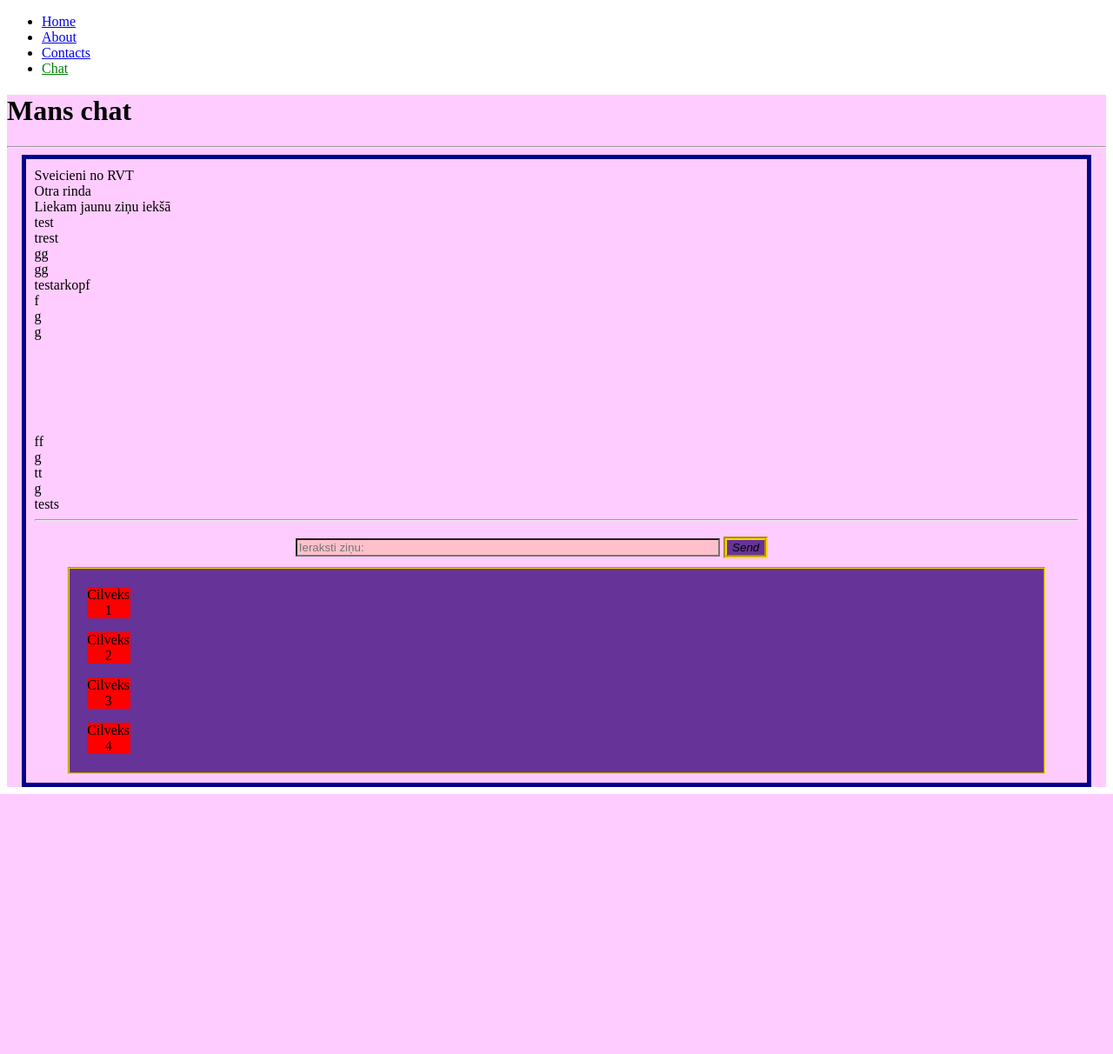
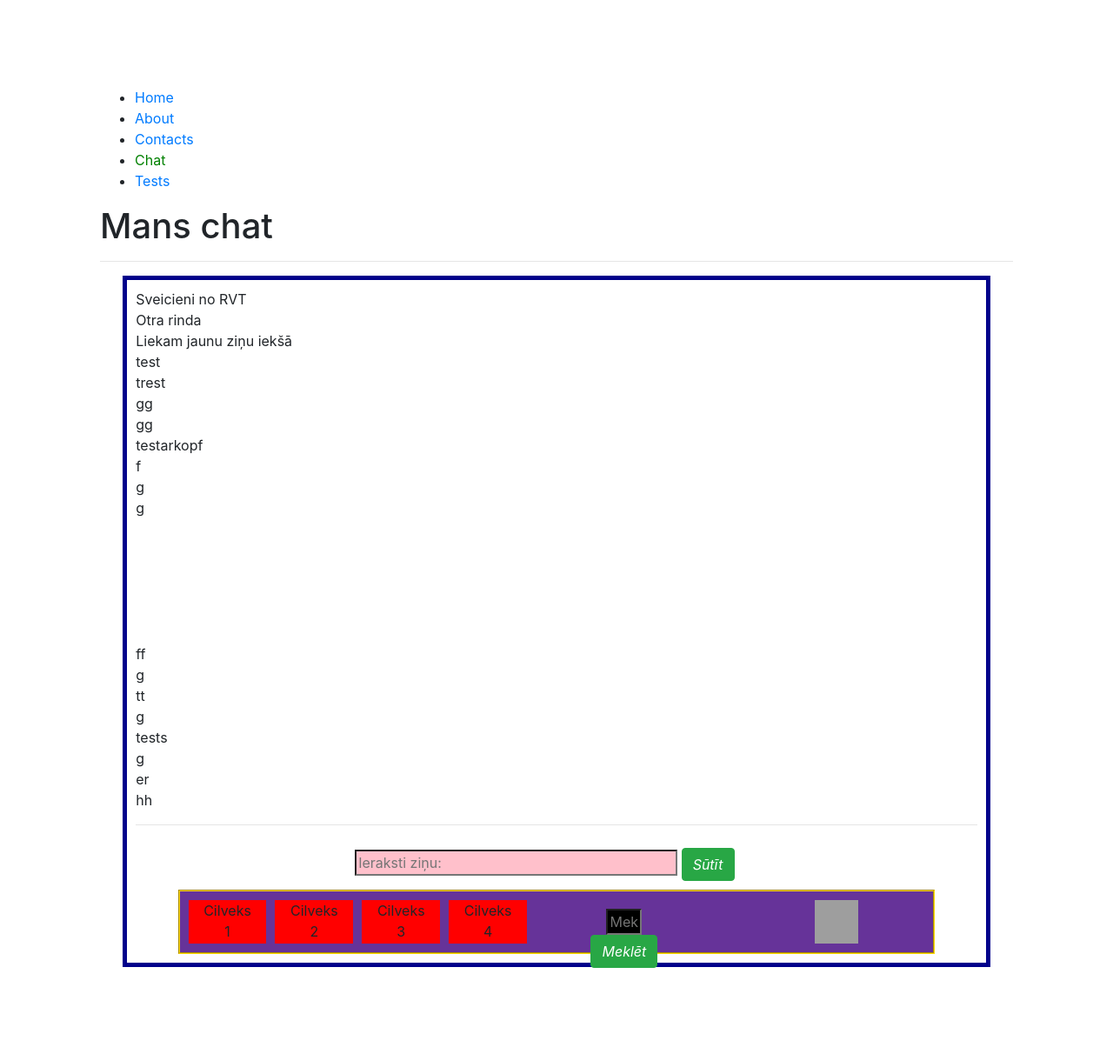
Before and after one commit to KristiaansRiekstins/chatprojekts2, a Flask app: page / in a window 1280 px wide. Shown: the whole page at 87% size. Before the commit the page ends 913 px from the top, so only its background shows below. Run offline with Flask 2, Linux system fonts and the light colour scheme; some libraries are stand-ins or nearby versions; grey boxes are pictures that could not be loaded.

Commit message:
Pielaboju dizainu, pieliku klāt boostrap stylesheet.

```diff
--- a/chats.txt
+++ b/chats.txt
@@ -20,3 +20,6 @@ g
 tt
 g
 tests
+g
+er
+hh
--- a/main.py
+++ b/main.py
@@ -6,8 +6,6 @@ app = Flask(__name__)
 @app.route('/')
 def index_lapa():
   return render_template('chats.html', aktiva_lapa ="chats")
-
-
 
 @app.route('/home')
 def home():
@@ -21,7 +19,9 @@ def about():
 def contacts():
   return render_template("contacts.html", aktiva_lapa ="contacts")
 
-
+@app.route('/testingarea')
+def testingarea():
+  return render_template("testingarea.html", aktiva_lapa ="testingarea")
 
 @app.route('/health')
 def health_check():
--- a/static/css/main.css
+++ b/static/css/main.css
@@ -4,6 +4,10 @@
     padding: 10px;
     border: 5px solid darkblue;
     margin: auto;
+}
+
+.body{
+    margin: 100px;
 }
 
 .active > a{
@@ -36,7 +40,7 @@
     background-color: pink;
     width: 80%;
     border:
-    text coral;
+
 }
 
 .peoplebox{
@@ -45,12 +49,28 @@
     max-width: 90%;
     margin-left: auto;
     margin-right: auto;
+
     background-color: rebeccapurple;
     border: 2px groove gold;
     padding: 5px 20px 5px 20px;
 }
 
 .kolona-k{
-    max-width: 50px;
-    max-height: 50px;
+    height: 50px;
+    width: 50px;
+    margin: 5px;
 }
+
+.meklesana{
+    color: white;
+    background-color: black;
+    width: 50%;
+    border:
+
+}
+
+.kolona-search{
+    height: 50px;
+    width: 50px;
+    margin: 5px;
+}
--- a/templates/chats.html
+++ b/templates/chats.html
@@ -4,14 +4,6 @@
 
 {% block izvelne %}
     <body onload="lasiChatu();" class="body">
-
-        <div class="container konteineris-s">
-            <div class="row rinda-r">
-
-
-                <div class="col-md-2 col-sm-6 col-1" style="background-color:#ffccff">
-
-
         <h1>Mans chat</h1>
         <hr />
         <div class="box">
@@ -20,31 +12,38 @@
         <hr />
             <div class="input">
                 <input class="ievade"id="zinja" placeholder="Ieraksti ziņu: " type="text">
-                            <button class="btn btn-success myBtn" role="button" onClick="suutiZinju();" type="submit">Send</button>
+                <button class="btn btn-success myBtn" role="button" onClick="suutiZinju();" type="submit">Sūtīt</button>
             </div>
             <div class="peoplebox">
                 <div class="row rinda-r">
-                                <div class="col-md-2 col-sm-6 kolona-k" style="background-color:red">
+                    <div class="col kolona-k" style="background-color:red">
                         <p>Cilveks 1</p>
-
                     </div>
-                                <div class="col-md-2 col-sm-6 kolona-k" style="background-color:red">
+                    <div class="col kolona-k" style="background-color:red">
                         <p>Cilveks 2</p>
                     </div>
-                                <div class="col-md-2 col-sm-6 kolona-k" style="background-color:red">
+                    <div class="col kolona-k" style="background-color:red">
                         <p>Cilveks 3</p>
                     </div>
-                                <div class="col-md-2 col-sm-6 kolona-k" style="background-color:red">
+                    <div class="col kolona-k" style="background-color:red">
                         <p>Cilveks 4</p>
+                    </div>
+
+                <div class="row rinda-r">
+                    <div class="col kolona-k">
+                        <div class="input">
+                            <input class="meklesana" placeholder="Meklējiet kontaktus: " type="text">
+                            <button class="btn btn-success myBtn" type="submit">Meklēt</button>
+                        </div>
+                    </div>
+                    <div class="col kolona-k">
+                        <a href="#">
+                        <img alt="W3Schools" src="https://pngimg.com/uploads/plus/plus_PNG84.png" width="50px" height="50px">
                     </div>
                 </div>
             </div>
         </div>
     <script src="{{ url_for('static', filename='chats.js') }}"></script>
-                </div>
-            </div>
-        </div>
     </body>
-
     </html>
 {% endblock %}
--- a/templates/layout.html
+++ b/templates/layout.html
@@ -7,6 +7,7 @@
   <script src="https://cdn.jsdelivr.net/npm/popper.js@1.16.0/dist/umd/popper.min.js" integrity="sha384-Q6E9RHvbIyZFJoft+2mJbHaEWldlvI9IOYy5n3zV9zzTtmI3UksdQRVvoxMfooAo" crossorigin="anonymous"></script>
   <script src="https://stackpath.bootstrapcdn.com/bootstrap/4.4.1/js/bootstrap.min.js" integrity="sha384-wfSDF2E50Y2D1uUdj0O3uMBJnjuUD4Ih7YwaYd1iqfktj0Uod8GCExl3Og8ifwB6" crossorigin="anonymous"></script>
   <link rel="stylesheet" href="{{ url_for('static',filename='css/main.css') }}"/>
+  <link rel="stylesheet" href="https://stackpath.bootstrapcdn.com/bootstrap/4.3.1/css/bootstrap.min.css" integrity="sha384-ggOyR0iXCbMQv3Xipma34MD+dH/1fQ784/j6cY/iJTQUOhcWr7x9JvoRxT2MZw1T" crossorigin="anonymous">
 </head>
 <body>
   <header>
@@ -31,6 +32,10 @@
                 class="active"
             {% endif %}>
             <a href="/">Chat</a></li>
+            <li {% if aktiva_lapa == 'testingarea' %}
+                class="active"
+            {% endif %}>
+            <a href="/testingarea">Tests</a></li>
         </ul>
       </nav>
     </div>
```
Also changed, not shown: templates/testingarea.html (added, +24 -0 lines). Lines whose indentation alone changed are shown as unchanged.
